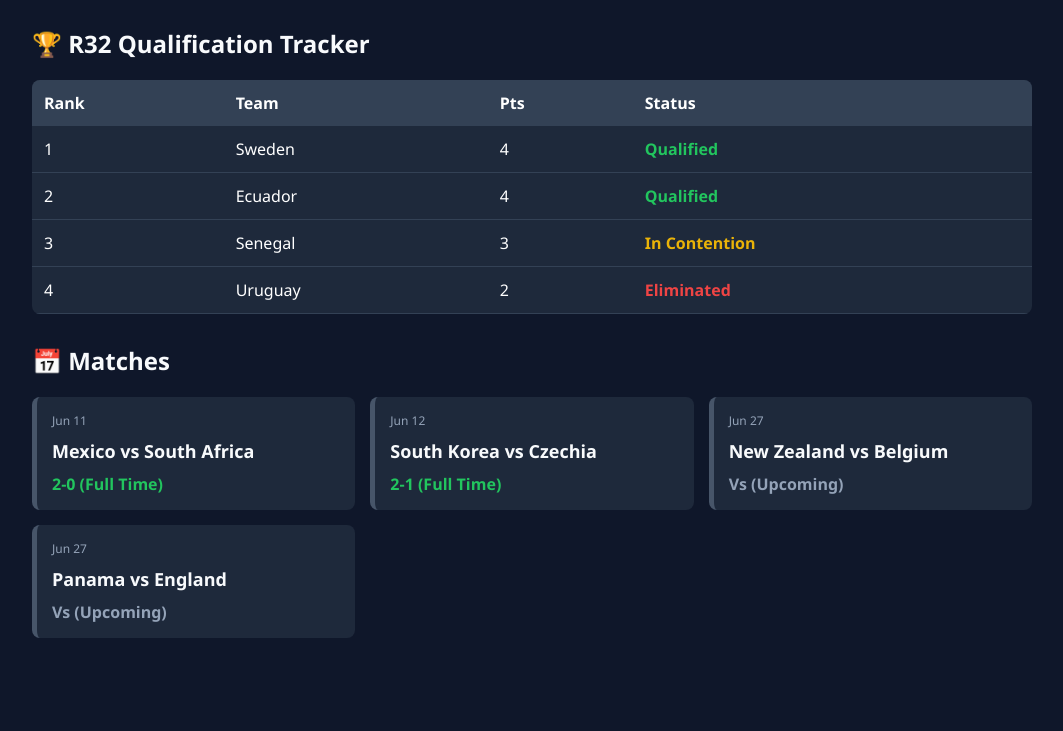
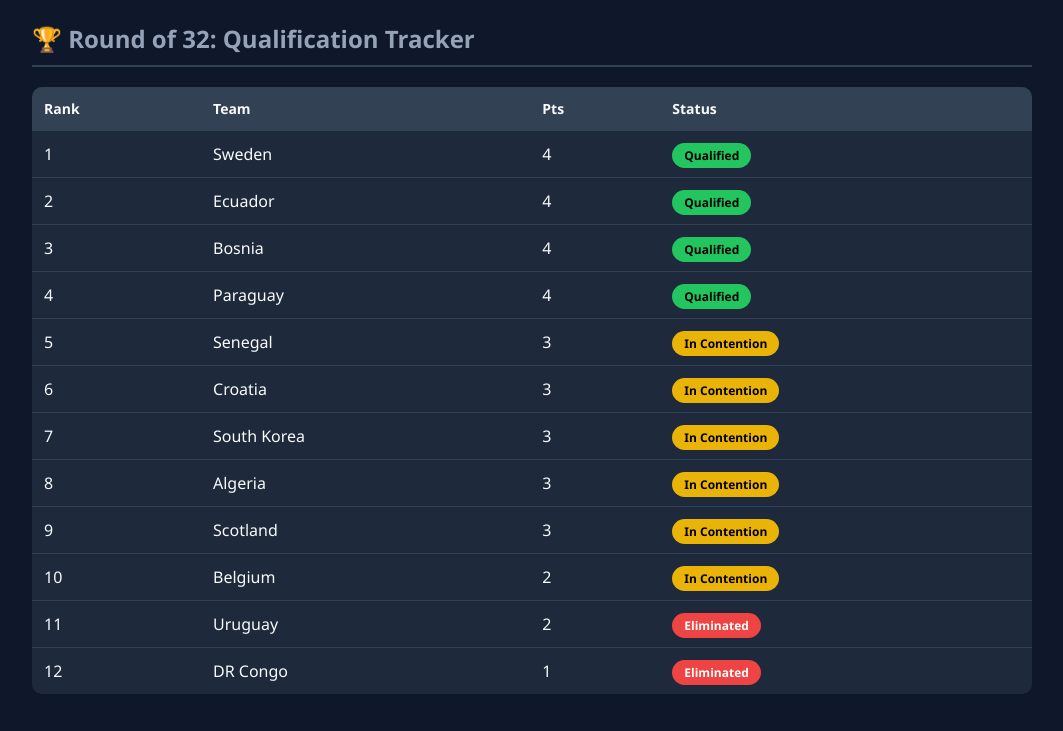
Before and after one commit to cyantuba33/fifa-dashboard, a plain HTML site: page index.html in a window 1280 px wide. Shown: the part 149-880 px from the top of the page, without its empty margins (108-1171 px from the left). Before the commit the page ends 807 px from the top, so only its background shows below. Drawn offline with Linux system fonts and the light colour scheme.

Commit message:
Update index.html

```diff
--- a/index.html
+++ b/index.html
@@ -2,36 +2,37 @@
 <html lang="en">
 <head>
     <meta charset="UTF-8">
-    <title>Ultimate FIFA 2026 Dashboard</title>
+    <title>ULTIMATE WORLD CUP 2026 DASHBOARD</title>
     <style>
         :root { --bg: #0f172a; --card: #1e293b; --text: #f8fafc; --green: #22c55e; --yellow: #eab308; --red: #ef4444; }
         body { font-family: 'Segoe UI', sans-serif; background-color: var(--bg); color: var(--text); margin: 0; padding: 20px; }
         .container { max-width: 1000px; margin: auto; }
-        .header { display: flex; justify-content: space-between; align-items: center; background: #020617; padding: 20px; border-radius: 10px; margin-bottom: 20px; }
-        .btn { background: #3b82f6; color: white; border: none; padding: 10px 20px; border-radius: 5px; cursor: pointer; font-weight: bold; }
+        .header { background: #020617; padding: 30px; border-radius: 12px; text-align: center; border: 1px solid #334155; margin-bottom: 30px; }
+        .header h1 { font-size: 36px; margin: 0; text-transform: uppercase; letter-spacing: 2px; }
 
-        .section { margin-top: 30px; }
-        .grid { display: grid; grid-template-columns: repeat(auto-fill, minmax(300px, 1fr)); gap: 15px; }
-        .card { background: var(--card); padding: 15px; border-radius: 8px; border-left: 5px solid #475569; }
+        .section { margin-top: 40px; }
+        h2 { color: #94a3b8; border-bottom: 2px solid #334155; padding-bottom: 10px; }
 
-        table { width: 100%; border-collapse: collapse; background: #1e293b; color: white; border-radius: 8px; overflow: hidden; }
-        th { background: #334155; padding: 12px; text-align: left; }
-        td { padding: 12px; border-bottom: 1px solid #334155; }
+        table { width: 100%; border-collapse: collapse; background: var(--card); border-radius: 10px; overflow: hidden; }
+        th { background: #334155; padding: 12px; text-align: left; font-size: 14px; }
+        td { padding: 12px; border-top: 1px solid #334155; }
 
-        .status-q { color: var(--green); font-weight: bold; }
-        .status-c { color: var(--yellow); font-weight: bold; }
-        .status-e { color: var(--red); font-weight: bold; }
+        .pill { padding: 4px 12px; border-radius: 20px; font-weight: bold; font-size: 12px; }
+        .qualified { background: var(--green); color: #000; }
+        .contention { background: var(--yellow); color: #000; }
+        .eliminated { background: var(--red); color: white; }
+
+        .match-scroll { max-height: 700px; overflow-y: auto; }
+        .match-card { background: var(--card); padding: 15px; border-radius: 8px; margin-bottom: 10px; border: 1px solid #334155; display: flex; align-items: center; justify-content: space-between; }
+        .score { font-weight: bold; color: var(--green); font-size: 18px; min-width: 60px; text-align: center; }
     </style>
 </head>
 <body>
 <div class="container">
-    <div class="header">
-        <h1>ULTIMATE MATCH DASHBOARD</h1>
-        <button class="btn" onclick="location.reload()">RELOAD DATA</button>
-    </div>
+    <div class="header"><h1>FIFA WORLD CUP 2026™</h1></div>
 
     <div class="section">
-        <h2>🏆 R32 Qualification Tracker</h2>
+        <h2>🏆 Round of 32: Qualification Tracker</h2>
         <table>
             <thead><tr><th>Rank</th><th>Team</th><th>Pts</th><th>Status</th></tr></thead>
             <tbody id="standings-body"></tbody>
@@ -39,40 +40,55 @@
     </div>
 
     <div class="section">
-        <h2>📅 Matches</h2>
-        <div class="grid" id="matches-grid"></div>
+        <h2>📅 All 72 Matches</h2>
+        <div class="match-scroll" id="matches-grid"></div>
     </div>
 </div>
 
 <script>
-const standings = [
-    { r: 1, t: "Sweden", p: 4, s: "Qualified", class: "status-q" },
-    { r: 2, t: "Ecuador", p: 4, s: "Qualified", class: "status-q" },
-    { r: 3, t: "Senegal", p: 3, s: "In Contention", class: "status-c" },
-    { r: 4, t: "Uruguay", p: 2, s: "Eliminated", class: "status-e" }
-];
+    const standings = [
+        { r: 1, t: "Sweden", p: 4, s: "Qualified", c: "qualified" },
+        { r: 2, t: "Ecuador", p: 4, s: "Qualified", c: "qualified" },
+        { r: 3, t: "Bosnia", p: 4, s: "Qualified", c: "qualified" },
+        { r: 4, t: "Paraguay", p: 4, s: "Qualified", c: "qualified" },
+        { r: 5, t: "Senegal", p: 3, s: "In Contention", c: "contention" },
+        { r: 6, t: "Croatia", p: 3, s: "In Contention", c: "contention" },
+        { r: 7, t: "South Korea", p: 3, s: "In Contention", c: "contention" },
+        { r: 8, t: "Algeria", p: 3, s: "In Contention", c: "contention" },
+        { r: 9, t: "Scotland", p: 3, s: "In Contention", c: "contention" },
+        { r: 10, t: "Belgium", p: 2, s: "In Contention", c: "contention" },
+        { r: 11, t: "Uruguay", p: 2, s: "Eliminated", c: "eliminated" },
+        { r: 12, t: "DR Congo", p: 1, s: "Eliminated", c: "eliminated" }
+    ];
 
-const matches = [
-    { home: "Mexico", away: "South Africa", score: "2-0", status: "Full Time", date: "Jun 11" },
-    { home: "South Korea", away: "Czechia", score: "2-1", status: "Full Time", date: "Jun 12" },
-    { home: "New Zealand", away: "Belgium", score: "Vs", status: "Upcoming", date: "Jun 27" },
-    { home: "Panama", away: "England", score: "Vs", status: "Upcoming", date: "Jun 27" }
-];
+    const allMatches = [
+        { d: "Jun 11", h: "Mexico", a: "South Africa", s: "2-0", st: "Played" },
+        { d: "Jun 12", h: "South Korea", a: "Czechia", s: "2-1", st: "Played" },
+        { d: "Jun 12", h: "Canada", a: "Bosnia", s: "1-1", st: "Played" },
+        { d: "Jun 13", h: "USA", a: "Paraguay", s: "0-1", st: "Played" },
+        { d: "Jun 14", h: "Netherlands", a: "Japan", s: "3-2", st: "Played" },
+        { d: "Jun 27", h: "New Zealand", a: "Belgium", s: "Vs", st: "Upcoming" },
+        { d: "Jun 27", h: "Egypt", a: "Iran", s: "Vs", st: "Upcoming" },
+        { d: "Jun 27", h: "Panama", a: "England", s: "Vs", st: "Upcoming" },
+        { d: "Jun 27", h: "Croatia", a: "Ghana", s: "Vs", st: "Upcoming" },
+        { d: "Jun 27", h: "Colombia", a: "Portugal", s: "Vs", st: "Upcoming" },
+        { d: "Jun 27", h: "DR Congo", a: "Uzbekistan", s: "Vs", st: "Upcoming" },
+        { d: "Jun 28", h: "Algeria", a: "Austria", s: "Vs", st: "Upcoming" },
+        { d: "Jun 28", h: "Jordan", a: "Argentina", s: "Vs", st: "Upcoming" }
+    ];
 
-function updateUI() {
     document.getElementById('standings-body').innerHTML = standings.map(r => `
-        <tr><td>${r.r}</td><td>${r.t}</td><td>${r.p}</td><td class="${r.class}">${r.s}</td></tr>
-    `).join('');
+        <tr><td>${r.r}</td><td>${r.t}</td><td>${r.p}</td>
+        <td><span class="pill ${r.c}">${r.s}</span></td></tr>`).join('');
 
-    document.getElementById('matches-grid').innerHTML = matches.map(m => `
-        <div class="card">
-            <div style="font-size: 12px; color: #94a3b8;">${m.date}</div>
-            <div style="font-size: 18px; margin: 10px 0;"><strong>${m.home} vs ${m.away}</strong></div>
-            <div style="font-weight: bold; color: ${m.status === 'Upcoming' ? '#94a3b8' : '#22c55e'}">${m.score} (${m.status})</div>
+    document.getElementById('matches-grid').innerHTML = allMatches.map(m => `
+        <div class="match-card">
+            <div style="width: 80px; font-size:12px; color:#94a3b8;">${m.d}</div>
+            <div style="flex:1;"><strong>${m.h} vs ${m.a}</strong></div>
+            <div class="score">${m.s}</div>
+            <div style="font-size:11px; width:80px; text-align:right;">${m.st}</div>
         </div>
     `).join('');
-}
-updateUI();
 </script>
 </body>
 </html>
```
